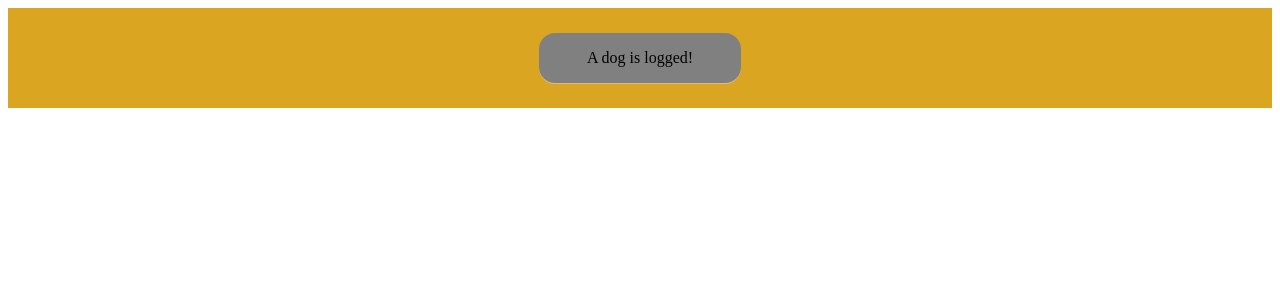
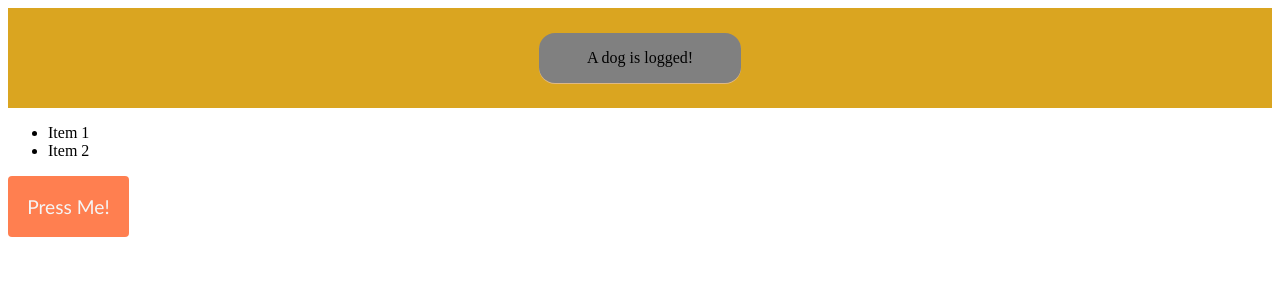
Before and after one commit to prashantbhudwal/dabbleWithReact, a React (Vite) app in the folder dabbleWithVite/: page / in a window 1280 px wide. Shown: the top 300 px of the page. Built offline with nearby package versions, Linux system fonts and the light colour scheme.

Commit message:
Add my first composed component.

```diff
--- a/dabbleWithVite/src/Basics/Basics.tsx
+++ b/dabbleWithVite/src/Basics/Basics.tsx
@@ -1,3 +1,4 @@
+import Button from "../Components/Button/Button";
 import "./Basics.css";
 
 const Basics = function learnBasicsOfReact() {
@@ -8,4 +9,17 @@ const Basics = function learnBasicsOfReact() {
   );
 };
 
+const NestedList = function () {
+  return (
+    <div>
+      <ul>
+        <li>Item 1</li>
+        <li>Item 2</li>
+      </ul>
+      <Button />
+    </div>
+  );
+};
+
 export default Basics;
+export { NestedList };
--- /dev/null
+++ b/dabbleWithVite/src/Components/Button/Button.css
@@ -0,0 +1,10 @@
+.basicButton {
+    background-color: coral;
+    border: none;
+    border-radius: 0.25rem;
+    color: whitesmoke;
+    font-family: 'Gill Sans', 'Gill Sans MT', Calibri, 'Trebuchet MS', sans-serif;
+    font-size: larger;
+    padding: 1em;
+
+}
--- /dev/null
+++ b/dabbleWithVite/src/Components/Button/Button.tsx
@@ -0,0 +1,7 @@
+import "./Button.css";
+
+const Button = function basicButton(): React.ReactElement {
+  return <button className="basicButton">Press Me!</button>;
+};
+
+export default Button;
--- a/dabbleWithVite/src/main.tsx
+++ b/dabbleWithVite/src/main.tsx
@@ -1,6 +1,8 @@
 import React from "react";
 import ReactDOM from "react-dom/client";
 import Basics from "./Basics/Basics";
+import { NestedList } from "./Basics/Basics";
+import Button from "./Components/Button/Button";
 // import App from "./App";
 // import "./index.css";
 
@@ -8,5 +10,11 @@ ReactDOM.createRoot(document.getElementById("root") as HTMLElement).render(
   <React.StrictMode>
     {/* <App /> */}
     <Basics />
+    <NestedList />
   </React.StrictMode>
 );
+
+// Breaks down the process of root creation.
+// const rootElement = document.getElementById("root") as HTMLElement;
+// const root = ReactDOM.createRoot(rootElement);
+// root.render(<div>Whao!</div>);
```
